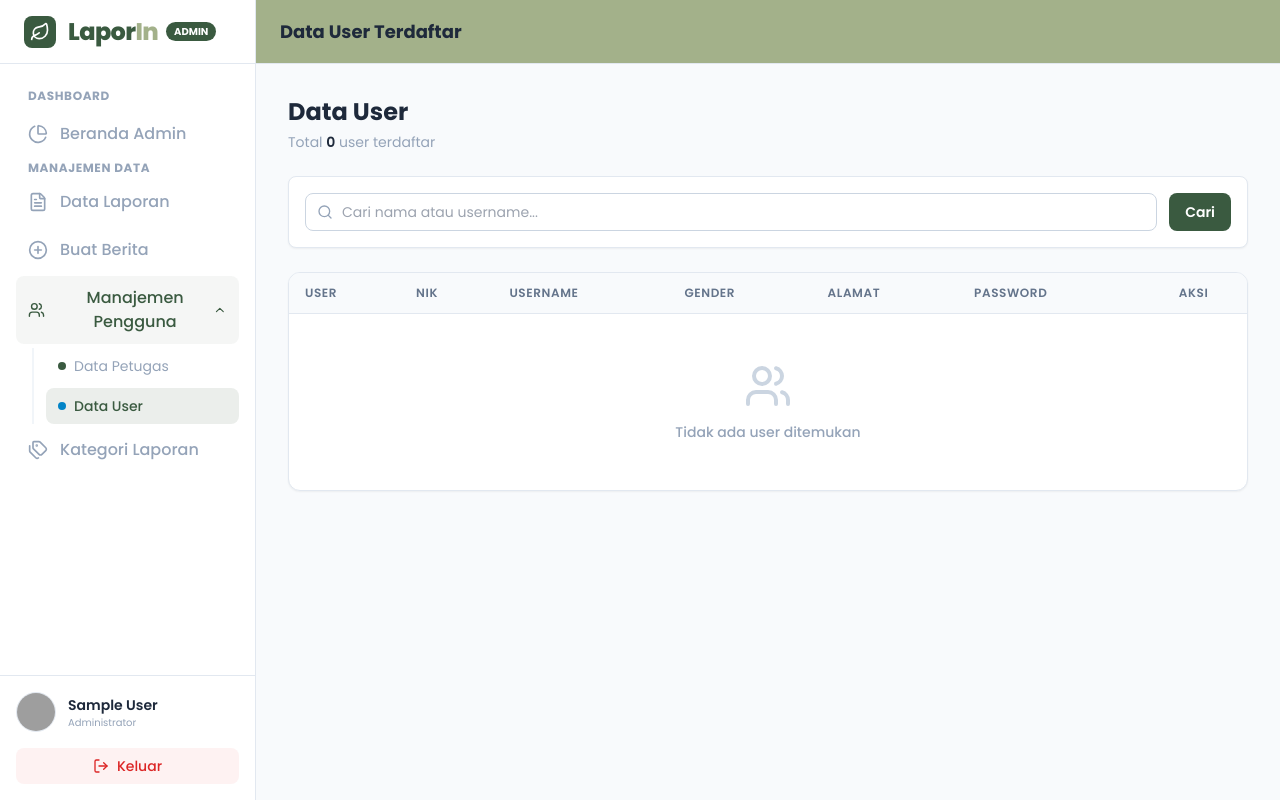
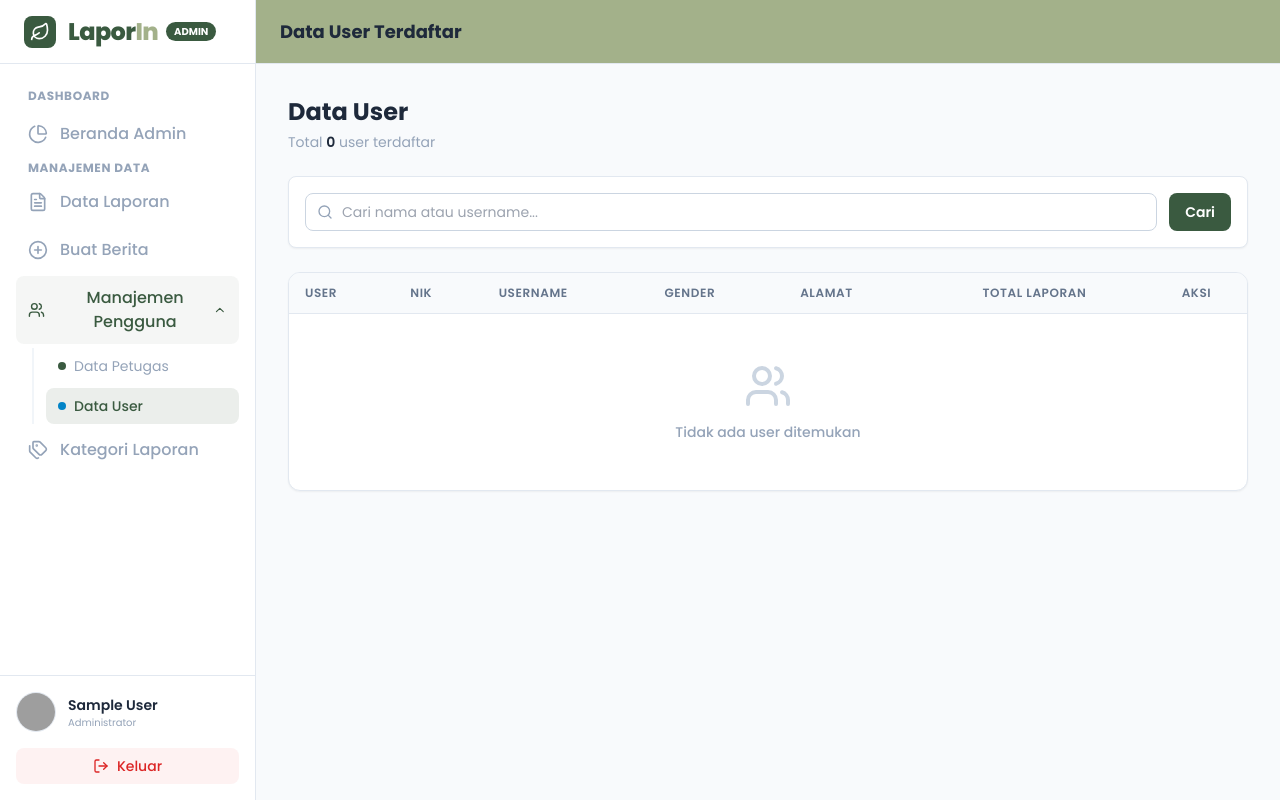
Before and after one commit to indraprasasta/Lapor-In, a PHP site: page /admin/dataUser.php in a window 1280 px wide. Run offline with PHP 8.4, Linux system fonts and the light colour scheme; the visitor is signed in with stand-in values (Sample User, id 1); data that the repository does not hold is empty; some libraries are stand-ins or nearby versions; grey boxes are pictures that could not be loaded.

Commit message:
menambahkan total laporan di bagian datauser di bagian admin

```diff
--- a/admin/dataUser.php
+++ b/admin/dataUser.php
@@ -35,7 +35,15 @@ if (isset($_GET['hapus'])) {
 $search = isset($_GET['search']) ? mysqli_real_escape_string($koneksi, $_GET['search']) : '';
 $where  = $search != '' ? "WHERE nama LIKE '%$search%' OR username LIKE '%$search%'" : '';
 
-$query_users = mysqli_query($koneksi, "SELECT * FROM users $where ORDER BY id DESC");
+// Ambil data user beserta total laporannya
+$query_users = mysqli_query($koneksi, "
+    SELECT users.*, COUNT(laporan.id) as total_laporan
+    FROM users
+    LEFT JOIN laporan ON users.id = laporan.user_id
+    $where
+    GROUP BY users.id
+    ORDER BY users.id DESC
+");
 $total_users = mysqli_num_rows($query_users);
 ?>
 <!DOCTYPE html>
@@ -205,7 +213,7 @@ $total_users = mysqli_num_rows($query_users);
                                     <th class="py-3 px-4 font-semibold">Username</th>
                                     <th class="py-3 px-4 font-semibold">Gender</th>
                                     <th class="py-3 px-4 font-semibold">Alamat</th>
-                                    <th class="py-3 px-4 font-semibold">Password</th>
+                                    <th class="py-3 px-4 font-semibold text-center">Total Laporan</th>
                                     <th class="py-3 px-4 text-center font-semibold">Aksi</th>
                                 </tr>
                             </thead>
@@ -239,8 +247,11 @@ $total_users = mysqli_num_rows($query_users);
                                         <td class="py-4 px-4 text-muted text-xs max-w-[180px]">
                                             <p class="line-clamp-2"><?php echo $user['alamat']; ?></p>
                                         </td>
-                                        <td class="py-4 px-4 font-mono text-xs text-slate-500">
-                                            <?php echo $user['password']; ?>
+                                        <td class="py-4 px-4 text-center">
+                                            <span class="inline-flex items-center justify-center w-8 h-8 rounded-full text-sm font-bold
+                                                <?php echo $user['total_laporan'] > 0 ? 'bg-primary/10 text-primary' : 'bg-slate-100 text-muted'; ?>">
+                                                <?php echo $user['total_laporan']; ?>
+                                            </span>
                                         </td>
                                         <td class="py-4 px-4 text-center">
                                             <button onclick="konfirmasiHapus(<?php echo $user['id']; ?>, '<?php echo addslashes($user['nama']); ?>')"
```
